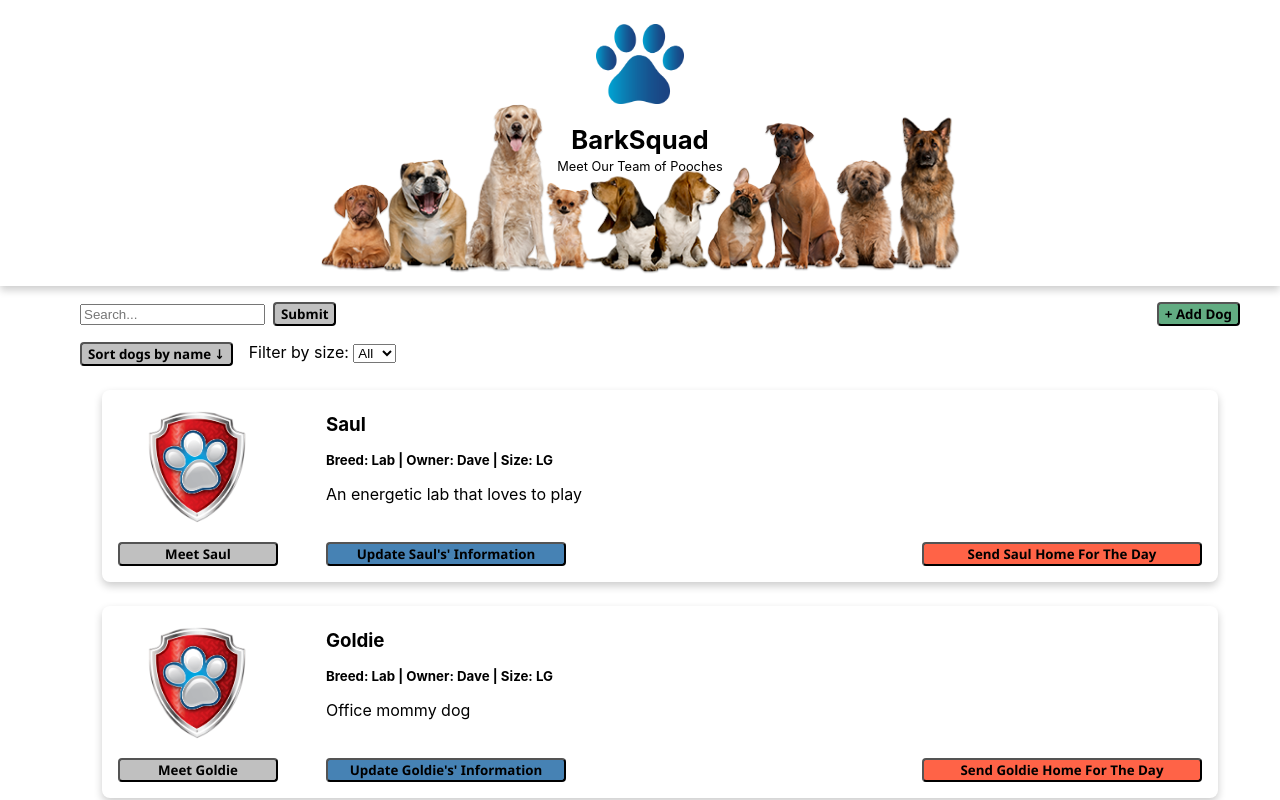
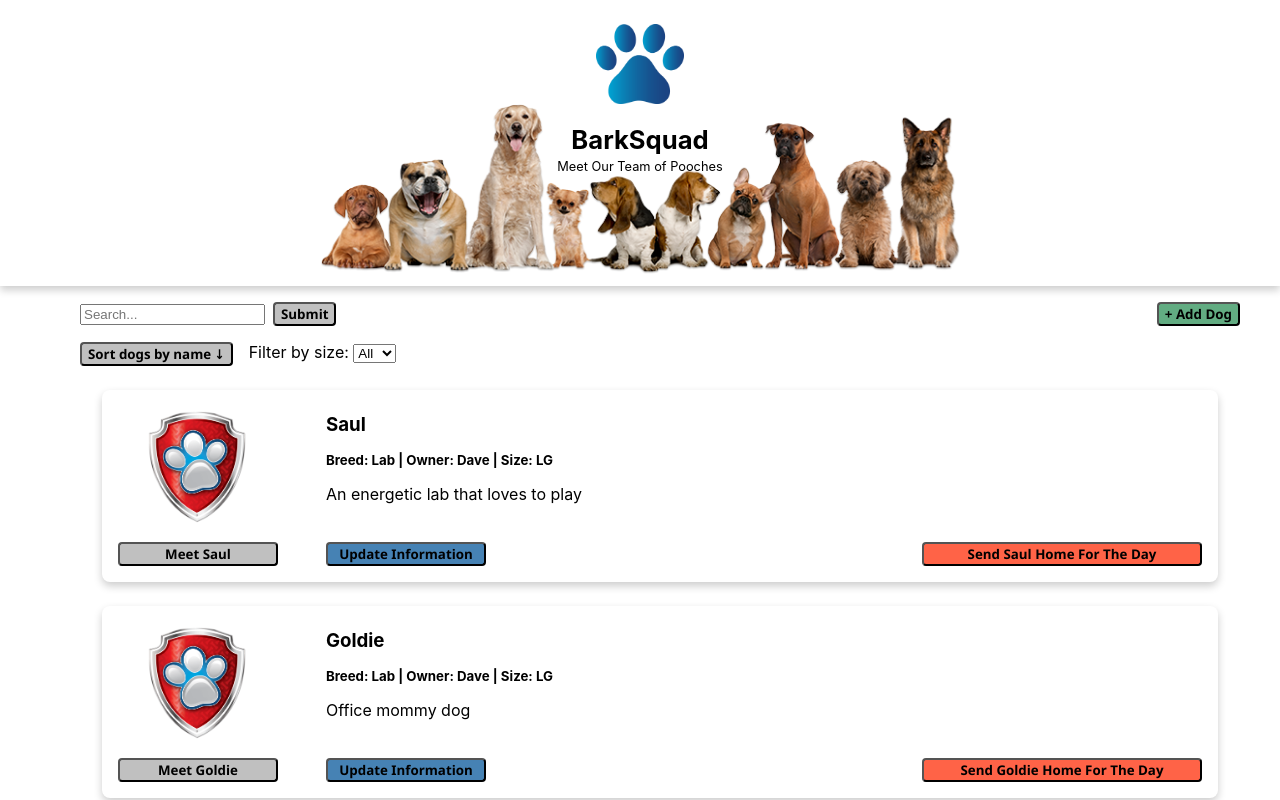
Before and after one commit to DavidCortinas/barksquad, a React (Create React App) app: page / in a window 1280 px wide. Shown: the top 800 px of the page. Built offline with nearby package versions, Linux system fonts and the light colour scheme.

Commit message:
#6 - update copy

```diff
--- a/src/dogs/UpdateDogForm.css
+++ b/src/dogs/UpdateDogForm.css
@@ -4,7 +4,7 @@
     font-weight: bold;
     border-radius: 4px;
     margin-left: 6vmin;
-    width: 30vmin;
+    width: 20vmin;
 }
 
 .update-input {
--- a/src/dogs/UpdateDogForm.js
+++ b/src/dogs/UpdateDogForm.js
@@ -33,7 +33,7 @@ const UpdateDogForm = ({ onUpdatePressed, index, dog }) => {
                 className="open-edit"
                 onClick={() => setShowModal(true)}
             >
-                Update {name}'s' Information
+                Update Information
             </button>
             <ReactModal
                 isOpen={showModal}
@@ -41,7 +41,7 @@ const UpdateDogForm = ({ onUpdatePressed, index, dog }) => {
                 style={modalStyle}
             >
                 <div className="modal-header">
-                    <h3 className="modal-title">Update {dog.name}'s information</h3>
+                    <h3 className="modal-title">Update Information:</h3>
                     <button className="modal-close-button" type='button' onClick={() => setShowModal(false)}>
                         <h3 className="modal-title">X</h3>
                     </button>
```
